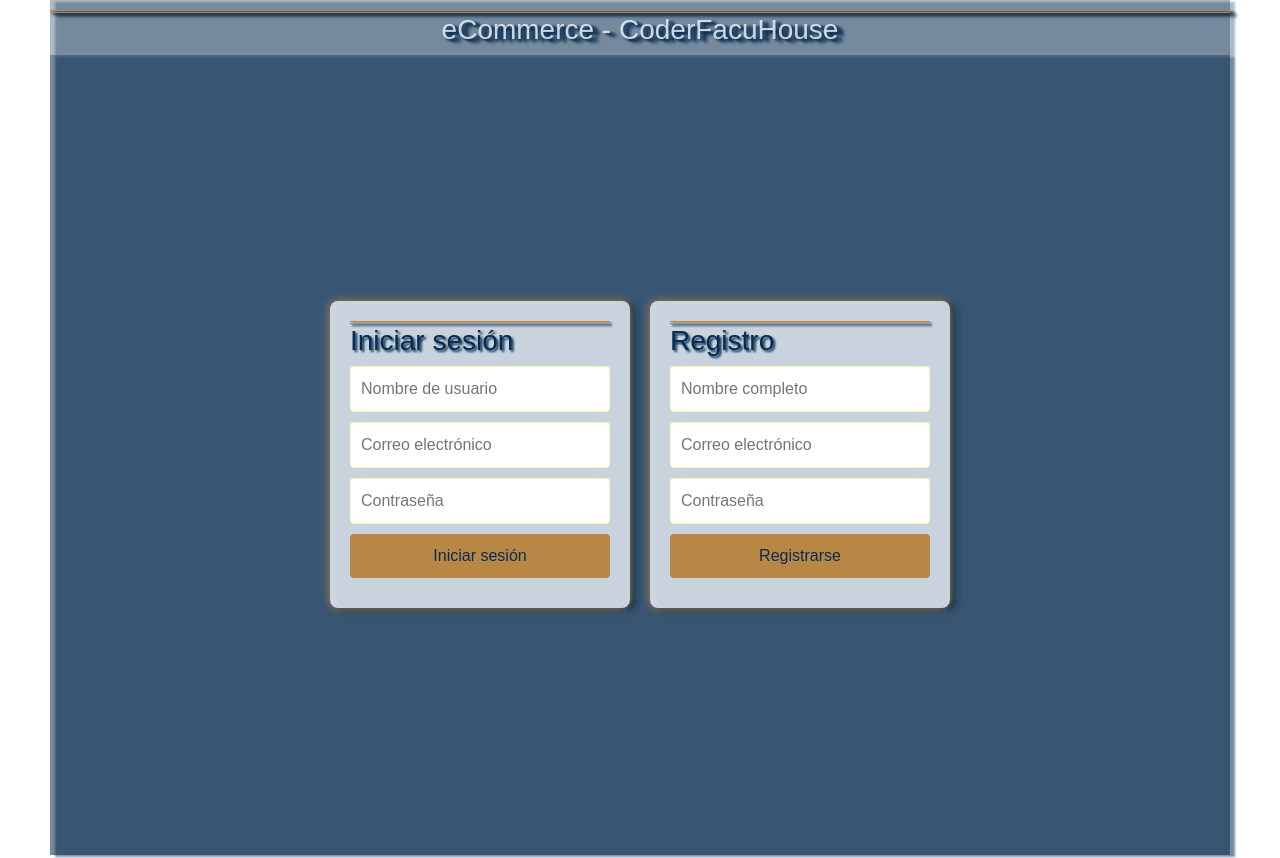
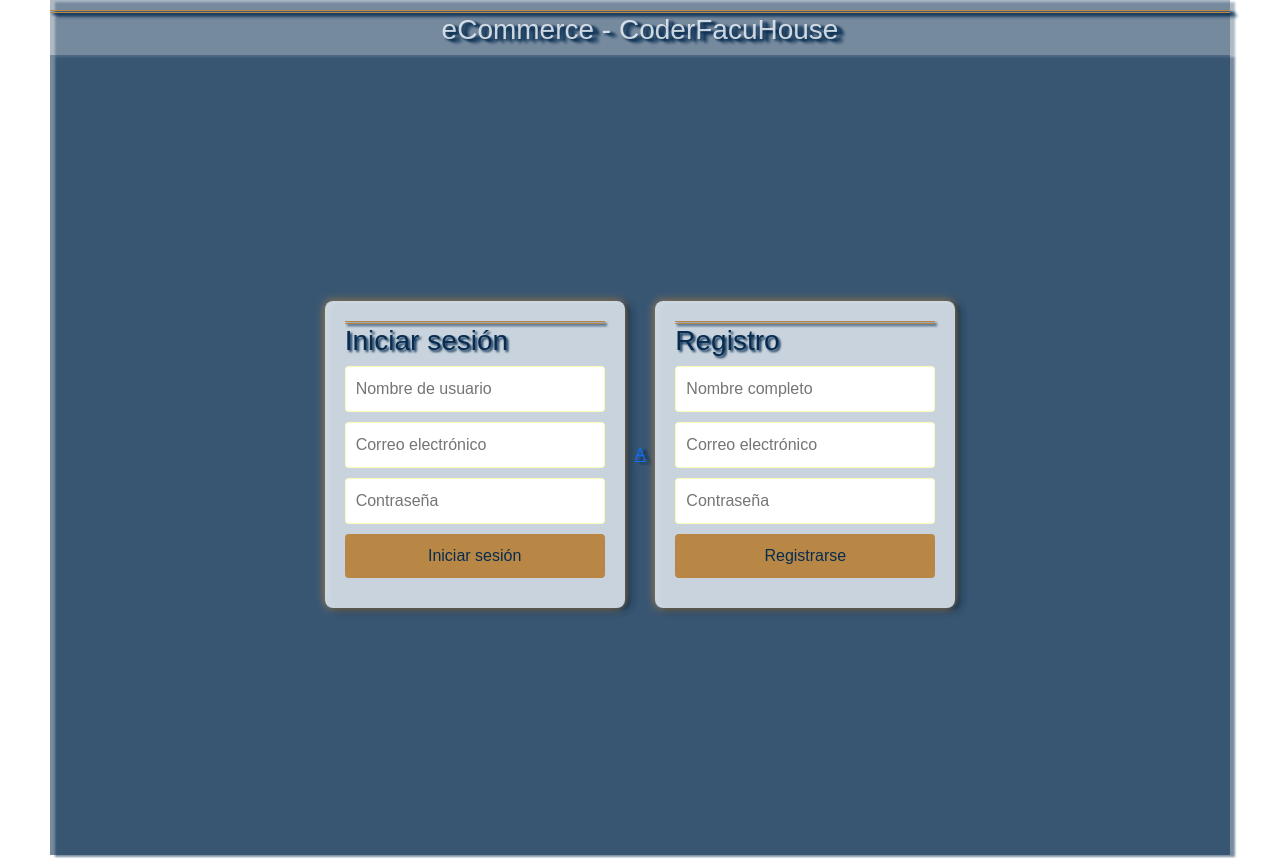
Before and after one commit to Facundo-RodriguezPedromo/eCommerceJAPnuevaversion, a website: page index.html in a window 1280 px wide. Shown: the top 858 px of the page. Drawn offline with nearby package versions, Linux system fonts and the light colour scheme; some packages are replaced by stand-ins of ours; a script that the page names is missing; a web font is replaced by a local one.

Commit message:
link de login a ofertas

```diff
--- a/index.html
+++ b/index.html
@@ -37,7 +37,7 @@
                     <button type="submit">Iniciar sesión</button>
                 </form>
             </div>
-
+<a href="./html/ofertas.html">A</a>
             <div class="register-container">
                 <h2>Registro</h2>
                 <form id="register-form">
```
